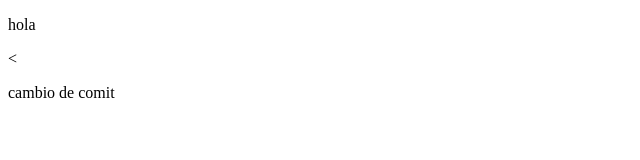
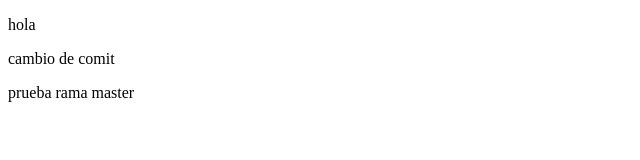
Before and after one commit to DaniVey/Pruebagit, a plain HTML site: page index.html in a window 1280 px wide. Shown: the whole page, without its empty margins (0-640 px from the left). Drawn offline with Linux system fonts and the light colour scheme.

Commit message:
prueba de rama master

```diff
--- a/index.html
+++ b/index.html
@@ -8,6 +8,7 @@
 </head>
 <body>
 	<p>hola </p>
-	<<p>cambio de comit</p>
+	<p>cambio de comit</p>
+	<p>prueba rama master</p>
 </body>
 </html>
```
